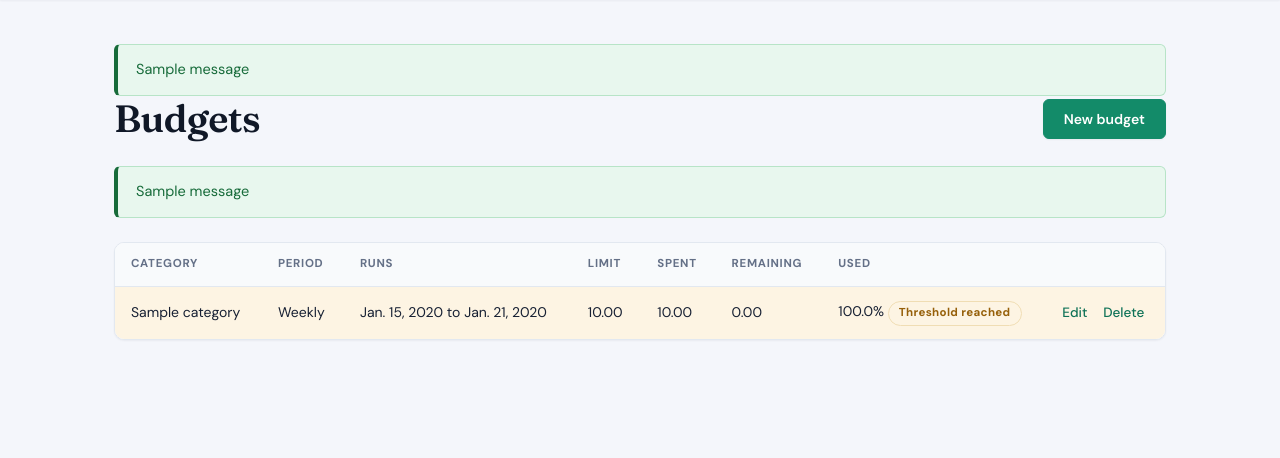
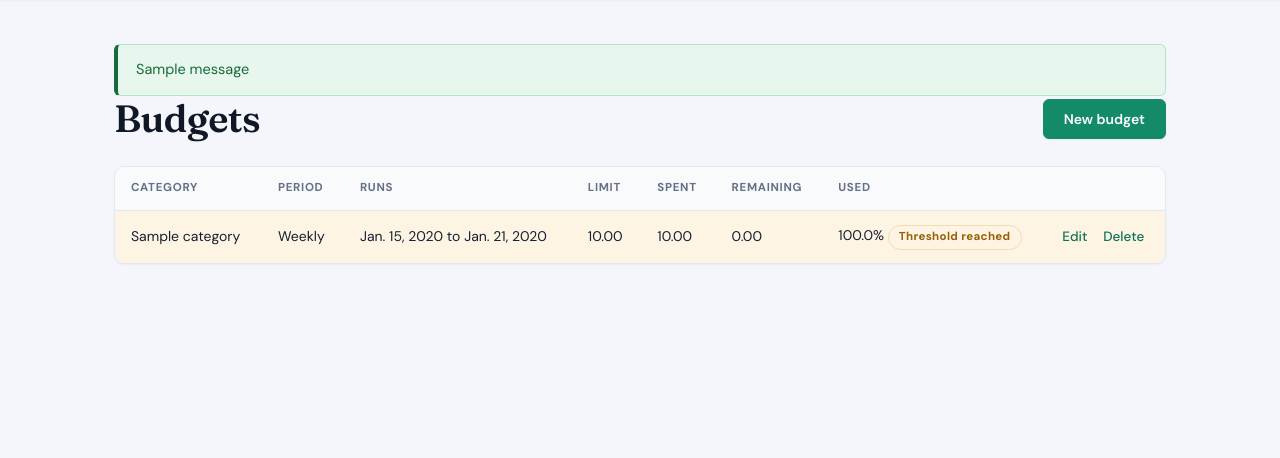
Before and after one commit to rheasushanth/Smart-Expense-Budget-Management-Application, a Django app: page /budgets/ in a window 1280 px wide. Shown: the part 80-538 px from the top of the page. Run offline with Django 5.2, Linux system fonts and the light colour scheme; a user stored in the database is signed in; tables that the repository leaves empty hold one stand-in row (values such as "Sample post"); one stand-in notice (Sample message) is shown.

Commit message:
fix(ui): render each flash message once, not twice
Creating a budget showed "Budget created." twice, once above the page
heading and once below it.

base.html renders the messages framework for every page. Five templates
rendered it again inside their own content block: budget_list,
rule_list, transaction_list, login and profile. Anything using the
messages framework on those pages appeared twice.

Remove the duplicate blocks and leave base.html as the single place
messages are rendered. transaction_list carried the bug because it was
written by copying budget_list, which is how it spread in the first
place.

No test changes: the assertions on message text were always satisfied by
base.html's copy. Suite at 205 passed, 35 subtests passed.

```diff
--- a/G15/04_IMPLEMENTATION_TESTING/source-code/templates/accounts/login.html
+++ b/G15/04_IMPLEMENTATION_TESTING/source-code/templates/accounts/login.html
@@ -3,12 +3,6 @@
 {% block content %}
 <div class="container" style="max-width: 600px; margin: 40px auto;">
     <h1>Log in</h1>
-
-    {% if messages %}
-        {% for message in messages %}
-            <p>{{ message }}</p>
-        {% endfor %}
-    {% endif %}
 
     <form method="post" class="form-card">
         {% csrf_token %}
--- a/G15/04_IMPLEMENTATION_TESTING/source-code/templates/accounts/profile.html
+++ b/G15/04_IMPLEMENTATION_TESTING/source-code/templates/accounts/profile.html
@@ -5,12 +5,6 @@
 <div class="container" style="max-width: 600px; margin: 40px auto;">
     <h1>My Profile</h1>
     <p>View and update your account details.</p>
-
-    {% if messages %}
-        {% for message in messages %}
-            <p>{{ message }}</p>
-        {% endfor %}
-    {% endif %}
 
     <form method="post" class="form-card">
         {% csrf_token %}
--- a/G15/04_IMPLEMENTATION_TESTING/source-code/templates/budgets/budget_list.html
+++ b/G15/04_IMPLEMENTATION_TESTING/source-code/templates/budgets/budget_list.html
@@ -7,12 +7,6 @@
     <h1>Budgets</h1>
     <a class="button" href="{% url 'budget_create' %}">New budget</a>
 </section>
-
-{% if messages %}
-<ul class="messages">
-    {% for message in messages %}<li>{{ message }}</li>{% endfor %}
-</ul>
-{% endif %}
 
 {% if alerts %}
 <section class="alerts" aria-label="Budget alerts">
--- a/G15/04_IMPLEMENTATION_TESTING/source-code/templates/recurring/rule_list.html
+++ b/G15/04_IMPLEMENTATION_TESTING/source-code/templates/recurring/rule_list.html
@@ -7,12 +7,6 @@
     <h1>Recurring rules</h1>
     <a class="button" href="{% url 'rule_create' %}">New rule</a>
 </section>
-
-{% if messages %}
-<ul class="messages">
-    {% for message in messages %}<li>{{ message }}</li>{% endfor %}
-</ul>
-{% endif %}
 
 {% if rules %}
 <table class="data-table">
--- a/G15/04_IMPLEMENTATION_TESTING/source-code/templates/transactions/transaction_list.html
+++ b/G15/04_IMPLEMENTATION_TESTING/source-code/templates/transactions/transaction_list.html
@@ -7,12 +7,6 @@
     <h1>Transactions</h1>
     <a class="button" href="{% url 'record_expense' %}">Record Expense</a>
 </section>
-
-{% if messages %}
-<ul class="messages">
-    {% for message in messages %}<li>{{ message }}</li>{% endfor %}
-</ul>
-{% endif %}
 
 {% if transactions %}
 <table class="data-table">
```
